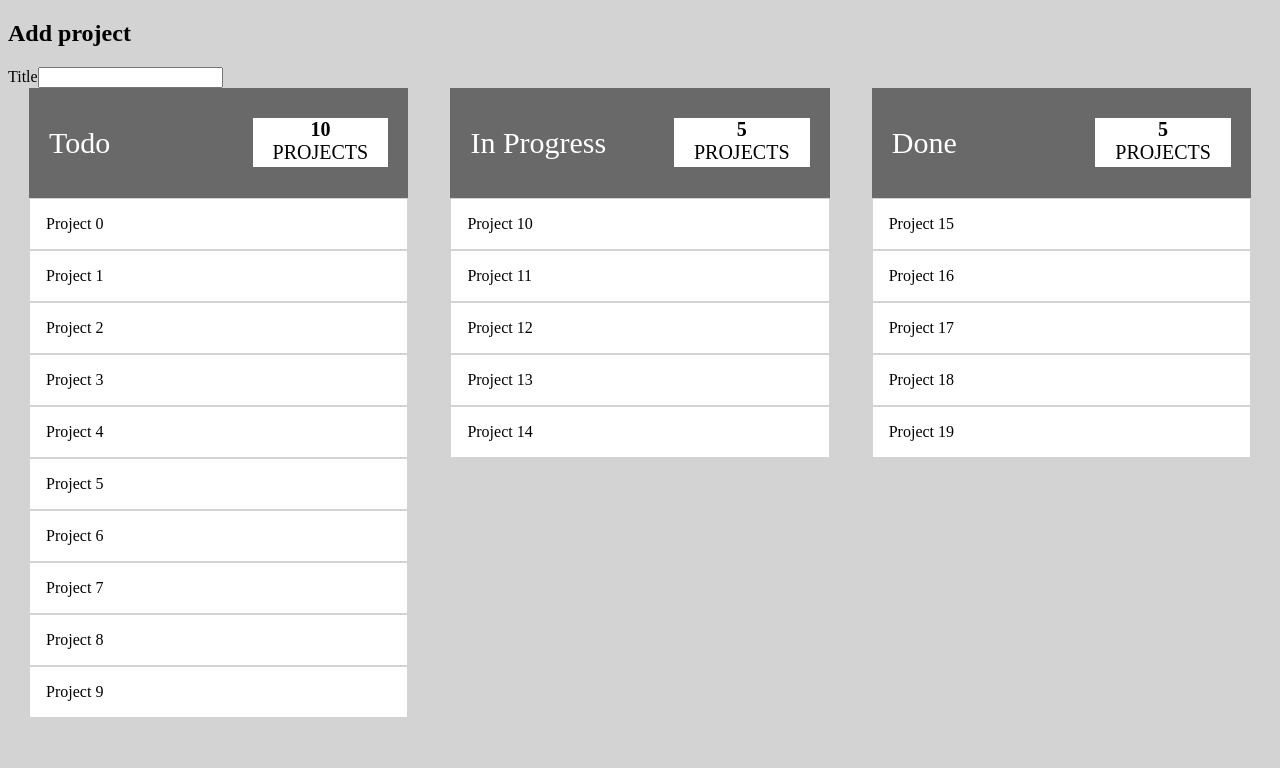
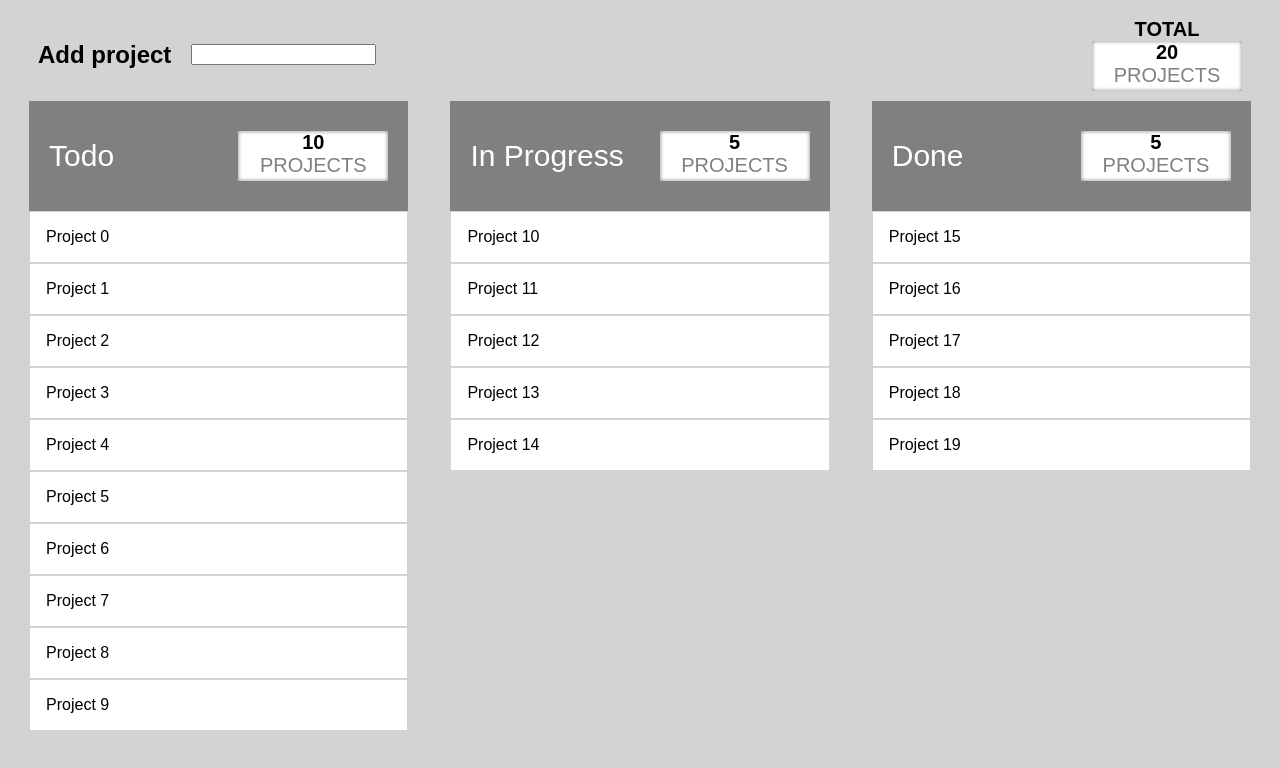
Before and after one commit to demitycho/todo-react-draggable, a React (Create React App) app: page / in a window 1280 px wide. Shown: the top 768 px of the page. Built offline with nearby package versions, Linux system fonts and the light colour scheme.

Commit message:
Finalize look and feel

```diff
--- a/src/App.css
+++ b/src/App.css
@@ -1,28 +1,18 @@
-.App {
-  text-align: center;
-}
 body {
   background-color: lightgray;
+  font-family: Arial, sans-serif;
 }
 
-.App-logo {
-  animation: App-logo-spin infinite 20s linear;
-  height: 40vmin;
+.appHeader {
+  display: flex;
+  align-items: center;
+  justify-content: space-between;
+  padding: 10px 30px;
 }
 
-.App-header {
-  background-color: #282c34;
-  min-height: 100vh;
+.form {
   display: flex;
-  flex-direction: column;
   align-items: center;
-  justify-content: center;
-  font-size: calc(10px + 2vmin);
-  color: white;
-}
-
-.App-link {
-  color: #61dafb;
 }
 
 .board {
@@ -36,19 +26,10 @@ body {
 }
 
 .listHeader {
-  background-color: dimgrey;
+  background-color: gray;
   height: 70px;
   padding: 20px;
   display: flex;
   justify-content: space-between;
   align-items: center;
 }
-
-@keyframes App-logo-spin {
-  from {
-    transform: rotate(0deg);
-  }
-  to {
-    transform: rotate(360deg);
-  }
-}
--- a/src/js/components/App.js
+++ b/src/js/components/App.js
@@ -1,15 +1,15 @@
 import React from "react";
-import Form from "./Form";
+import Header from "./Header";
 import Board from "./Board";
 
 const App = () => (
-    <>
-        <div>
-            <h2>Add project</h2>
-            <Form />
-        </div>
-        <Board />
-    </>
+  <>
+    {/*Header*/}
+    <Header />
+
+    {/*Header*/}
+    <Board />
+  </>
 );
 
 export default App;
--- a/src/js/components/Board.js
+++ b/src/js/components/Board.js
@@ -1,4 +1,4 @@
-// src/js/components/Board.jsx
+// src/js/components/Header.jsx
 import React, { Component } from "react";
 import { connect } from "react-redux";
 import { moveObject } from "../actions/index";
--- a/src/js/components/Form.js
+++ b/src/js/components/Form.js
@@ -1,4 +1,3 @@
-// src/js/components/Form.jsx
 import React, { Component } from "react";
 import { connect } from "react-redux";
 import { addTodo } from "../actions/index";
@@ -32,9 +31,8 @@ class ConnectedForm extends Component {
     render() {
         const { newTodo } = this.state;
         return (
-            <form onSubmit={this.handleSubmit}>
+            <form onSubmit={this.handleSubmit} style={{marginLeft: "20px"}}>
                 <div>
-                    <label htmlFor="todo">Title</label>
                     <input
                         type="text"
                         id="newTodo"
--- /dev/null
+++ b/src/js/components/Header.js
@@ -0,0 +1,38 @@
+import React, {Component} from "react";
+import {connect} from "react-redux";
+import Form from "./Form";
+import TodoCount from "./TodoCount";
+
+const mapStateToProps = state => {
+  return {
+    count: state.todo.length + state.inProgress.length + state.done.length
+  };
+};
+
+class ConnectedHeader extends Component {
+  constructor(props) {
+    super(props);
+  }
+
+  render() {
+    return (
+      <div className="appHeader">
+        <div className="form">
+          <h2>Add project</h2>
+          <Form />
+        </div>
+        <div>
+          <div style={{textAlign: "center", fontSize:"20px"}}><b>TOTAL</b></div>
+          <TodoCount count={this.props.count}/>
+        </div>
+      </div>
+    );
+  }
+}
+
+const Header = connect(
+  mapStateToProps,
+  null
+)(ConnectedHeader);
+
+export default Header;
--- /dev/null
+++ b/src/js/components/TodoCount.js
@@ -0,0 +1,19 @@
+import React from "react";
+
+const countStyle = {
+  textAlign: "center",
+  width: "150px",
+  height: "50px",
+  fontSize: "20px",
+  background: "white",
+
+  boxShadow: "inset 0 0 4px grey"
+};
+
+
+const TodoCount = props =>
+  <div style={countStyle}><b>{props.count}</b>
+    <br/><span style={{color: "gray"}}>PROJECTS</span>
+  </div>;
+
+export default TodoCount;
--- a/src/js/components/TodoList.js
+++ b/src/js/components/TodoList.js
@@ -1,5 +1,6 @@
 import React from "react";
 import {Draggable, Droppable} from "react-beautiful-dnd";
+import TodoCount from "./TodoCount";
 
 const grid = 8;
 
@@ -40,7 +41,7 @@ const TodoList = props =>
         color: "white"}}>
         {props.name}
       </div>
-      <div style={countStyle}><b>{props.list.length}</b> <br/>PROJECTS</div>
+      <TodoCount count={props.list.length}/>
     </div>
     <Droppable droppableId={props.id}>
       {(provided, snapshot) => (
```
